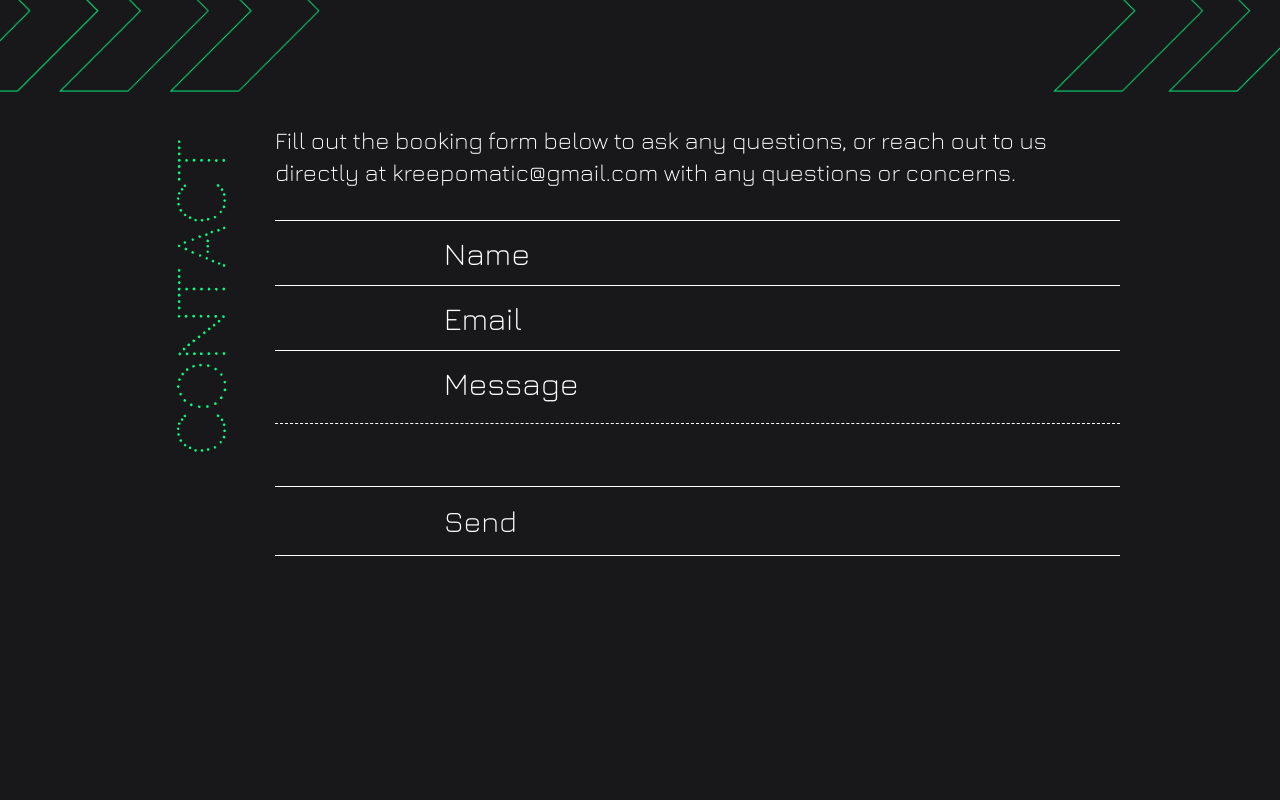
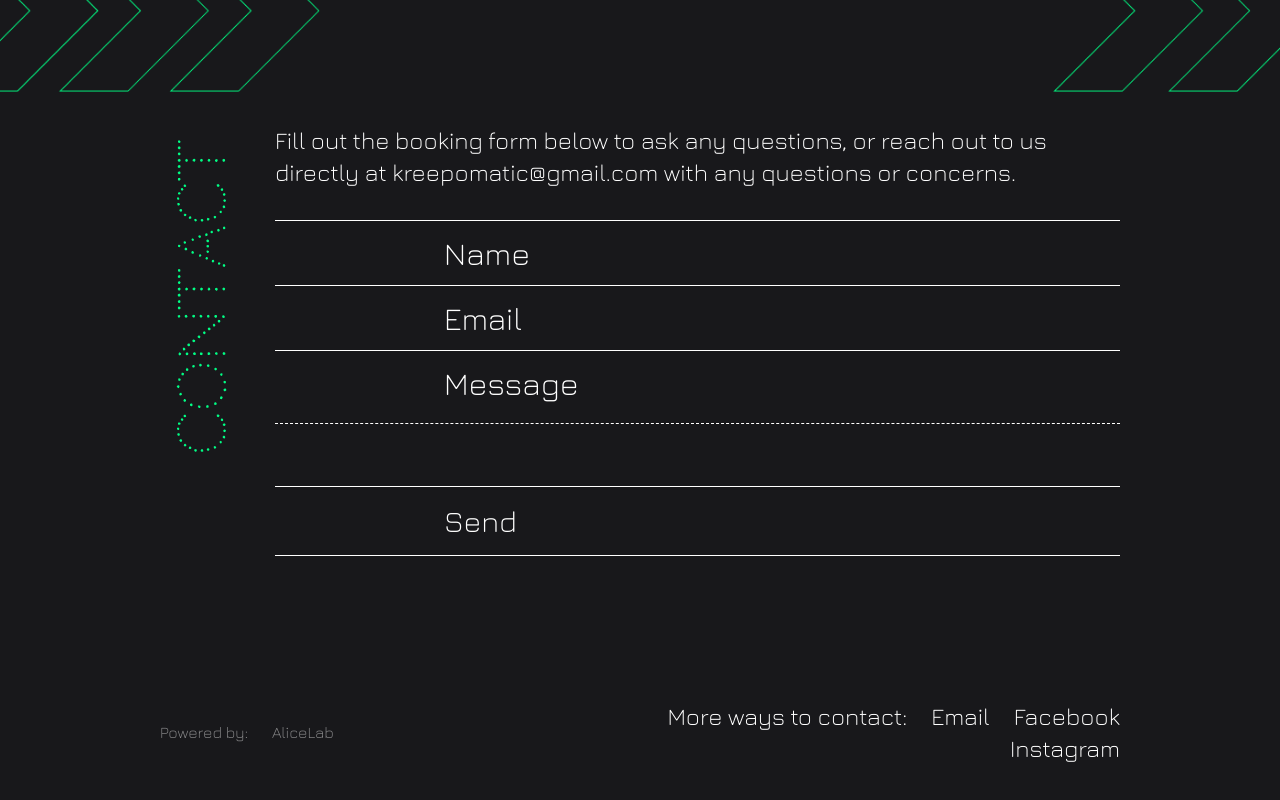
Before and after one commit to AliceSteel/kreepmaster, a Vue app: page /about in a window 1280 px wide. Shown: the part 676-1476 px from the top of the page. Before the commit the page ends 1312 px from the top, so only its background shows below. Built offline with nearby package versions, Linux system fonts and the light colour scheme.

Commit message:
added footer, fixed homepage text

```diff
--- /dev/null
+++ b/src/components/AppFooter.vue
@@ -0,0 +1,53 @@
+<template>
+  <footer>
+    <div class="w-3/4 mx-auto">
+      <div
+        class="w-full h-full flex flex-wrap-reverse gap-4 justify-evenly items-center py-16 sm:justify-between"
+      >
+        <div class="opacity-50 text-base">
+          Powered by:<a
+            href="https://alicelab.vercel.app/"
+            target="_blank"
+            class="menu_link_white ml-6"
+            >AliceLab</a
+          >
+        </div>
+        <ul class="w-1/2 flex flex-wrap justify-end list-none">
+          <li class="text-right">More ways to contact:</li>
+          <li>
+            <a
+              href="mailto:kreepomatic@gmail.com"
+              rel="nofollow, noreferrer"
+              class="menu_link_white ml-6"
+              >Email</a
+            >
+          </li>
+          <li>
+            <a
+              href="https://www.facebook.com/kreepmaster"
+              target="_blank"
+              rel="nofollow, noreferrer"
+              class="menu_link_white ml-6"
+              >Facebook</a
+            >
+          </li>
+          <li>
+            <a
+              href="https://www.instagram.com/peter_c_utah/"
+              target="_blank"
+              rel="nofollow, noreferrer"
+              class="menu_link_white ml-6"
+              >Instagram</a
+            >
+          </li>
+        </ul>
+      </div>
+    </div>
+  </footer>
+</template>
+
+<script>
+export default {
+  name: 'AppFooter'
+}
+</script>
--- a/src/views/AboutView.vue
+++ b/src/views/AboutView.vue
@@ -31,14 +31,16 @@
       </div>
     </div>
   </section>
+  <app-footer />
 </template>
 
 <script>
 import ContactForm from '../components/ContactForm.vue'
+import AppFooter from '../components/AppFooter.vue'
 
 export default {
   name: 'AboutView',
-  components: { ContactForm }
+  components: { ContactForm, AppFooter }
 }
 </script>
 
--- a/src/views/HomeView.vue
+++ b/src/views/HomeView.vue
@@ -6,7 +6,9 @@
     <div class="container_glitch font-[Exan]">
       <div class="glitch" data-text="KreepMaster">kreepmaster</div>
       <div class="glow">kreepmaster</div>
-      <p class="subtitle">instrumental metal</p>
+      <p class="subtitle w-full absolute top-[200%] uppercase text-center text-base py-4">
+        instrumental metal
+      </p>
     </div>
     <div class="scanlines"></div>
   </section>
@@ -131,13 +133,8 @@ npm.scanlines {
 }
 
 .subtitle {
-  font-size: 0.8vw;
   color: #fff;
-  text-transform: uppercase;
-  width: 100%;
-  position: absolute;
-  top: 200%;
-  text-align: center;
+
   animation: glitch-2 5s 5.02s infinite;
 }
 
--- a/src/views/MusicView.vue
+++ b/src/views/MusicView.vue
@@ -95,6 +95,7 @@
 <script>
 import 'vue3-carousel/dist/carousel.css'
 import { Carousel, Slide } from 'vue3-carousel'
+
 export default {
   name: 'MusicView',
   components: {
```
